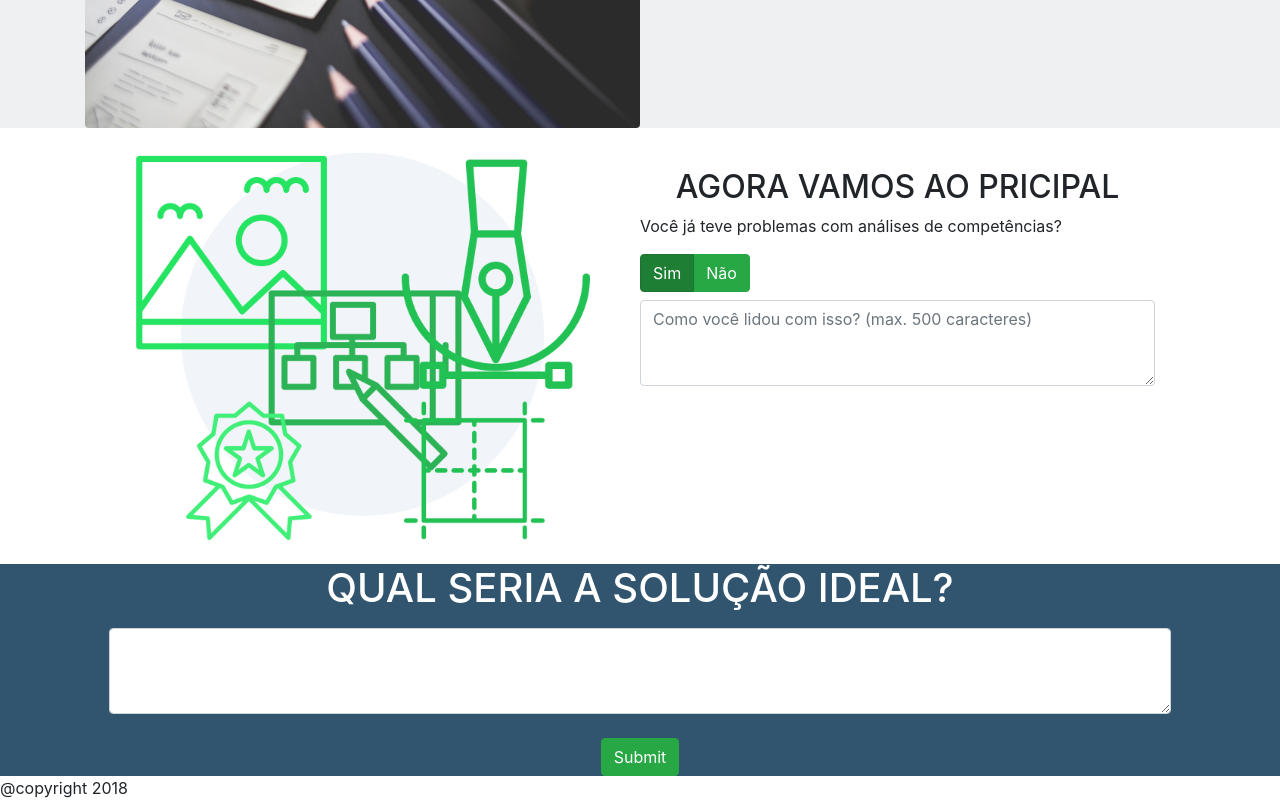
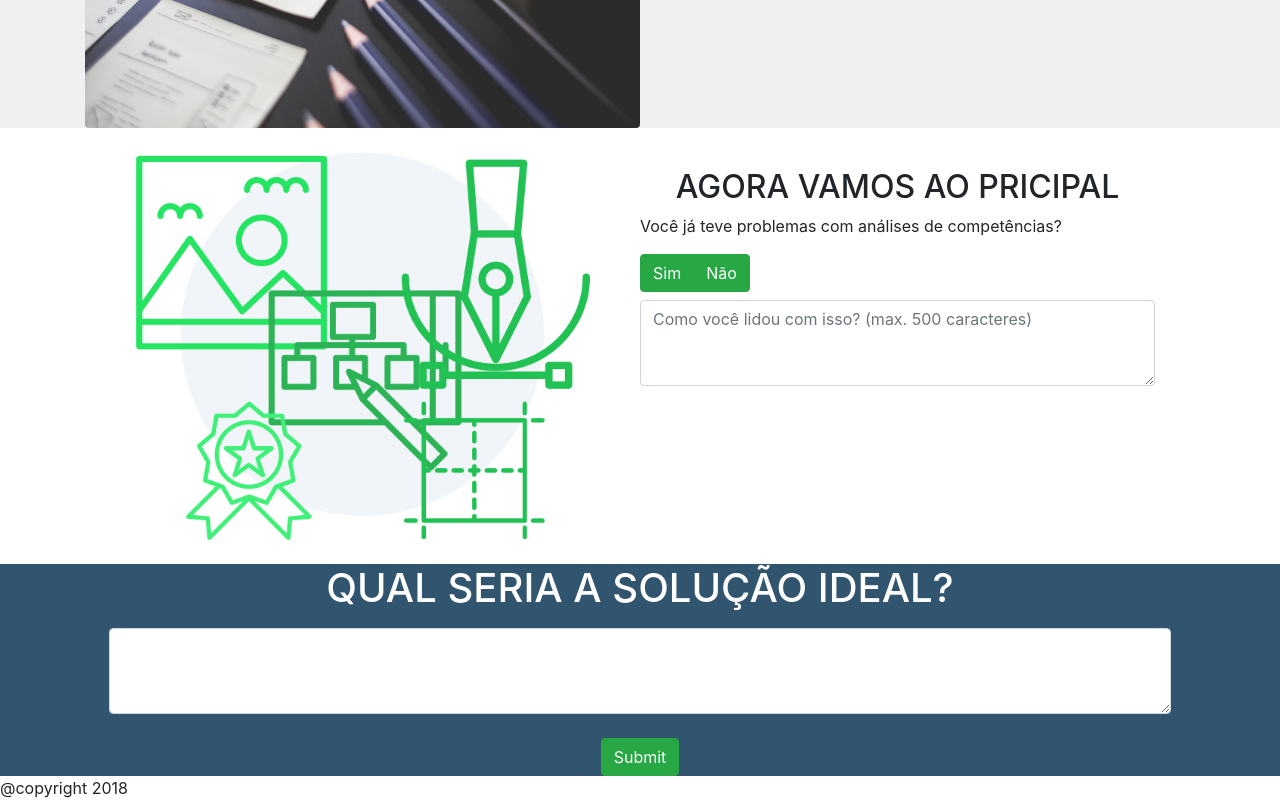
Before and after one commit to Mhsolidade/assignment2, a plain HTML site: page public/index.html in a window 1280 px wide. Shown: the part 1168-1968 px from the top of the page. Drawn offline with nearby package versions, Linux system fonts and the light colour scheme; a script that the page names is missing.

Commit message:
conflitos

```diff
--- a/public/index.html
+++ b/public/index.html
@@ -143,7 +143,7 @@
                                             <p id="">Você já teve problemas com análises de competências?</p>
 
                                             <div class="btn-group btn-group-toggle " data-toggle="buttons">
-                                                <label class="btn btn-success active">
+                                                <label class="btn btn-success ">
                                                     <input type="radio" name="options" id="option1" autocomplete="off" value="sim"> Sim
                                                 </label>
 
```
